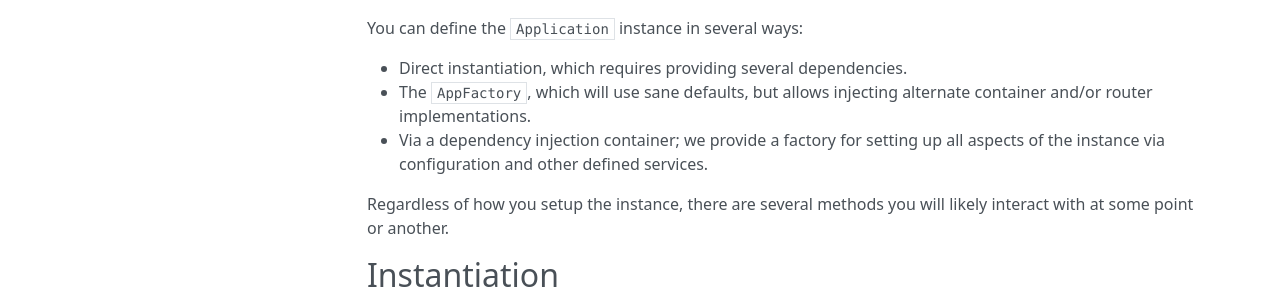
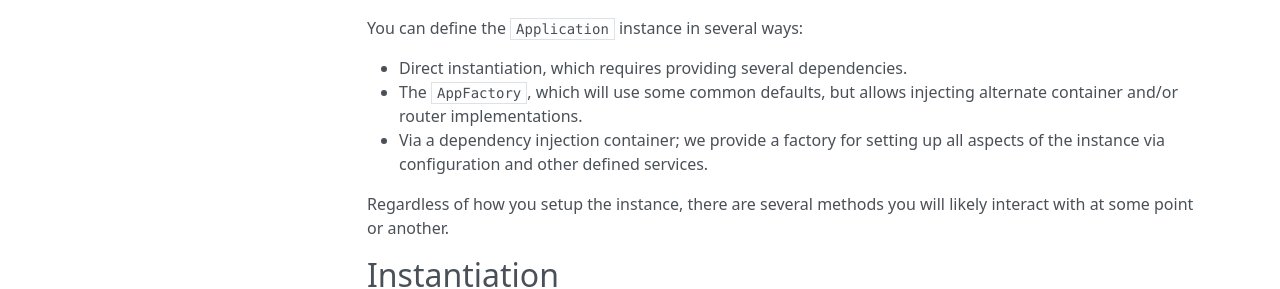
Before and after one commit to zendframework/zend-expressive, an MkDocs documentation site: the page built from doc/book/features/application.md, in a window 1280 px wide and 900 px high. Shown: the part 334-623 px from the top of the window. Built offline with MkDocs 1.6.1, drawn with Linux system fonts in a browser that asks for light colours; nearby versions of some CDN libraries; old or Windows-style settings are respelled for this version of MkDocs.

Commit message:
Ported fix from #340 into source files

```diff
--- a/doc/book/features/application.md
+++ b/doc/book/features/application.md
@@ -15,7 +15,7 @@ that composes:
 You can define the `Application` instance in several ways:
 
 - Direct instantiation, which requires providing several dependencies.
-- The `AppFactory`, which will use sane defaults, but allows injecting alternate
+- The `AppFactory`, which will use some common defaults, but allows injecting alternate
   container and/or router implementations.
 - Via a dependency injection container; we provide a factory for setting up all
   aspects of the instance via configuration and other defined services.
```
